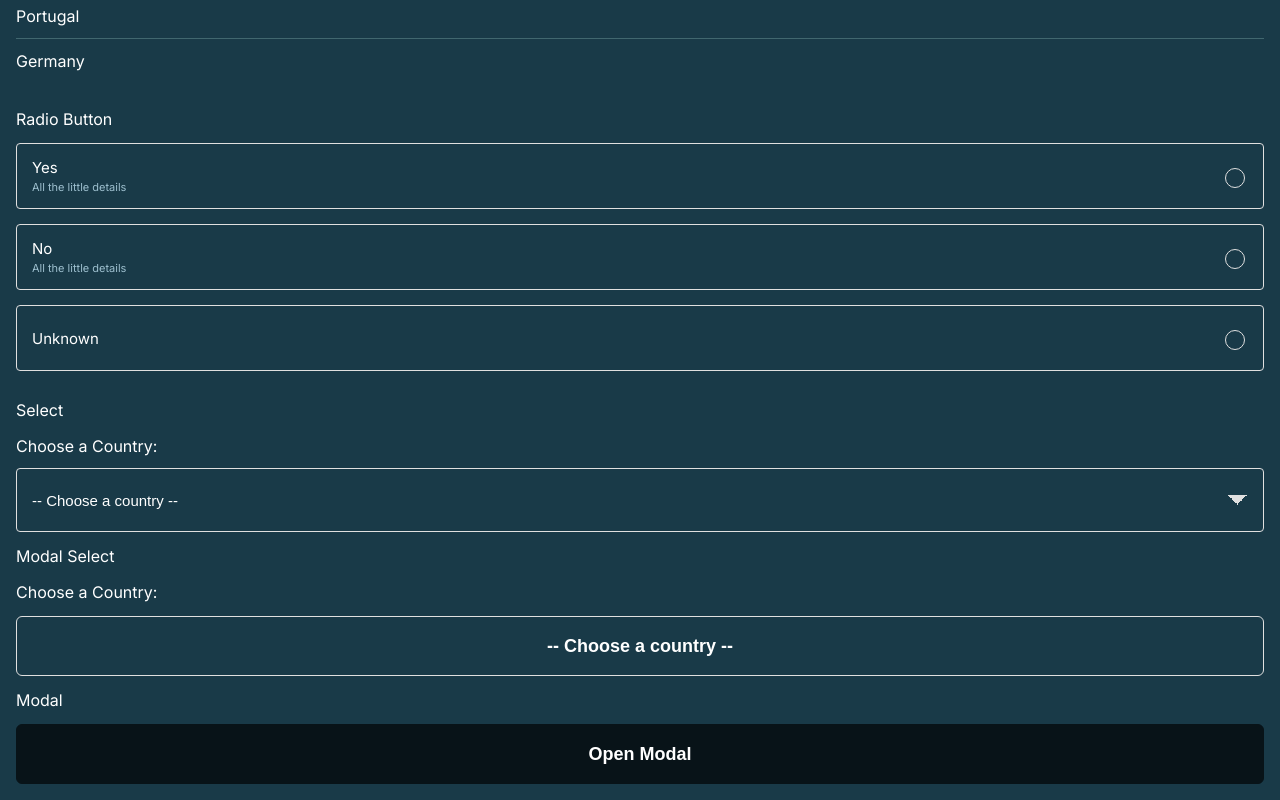
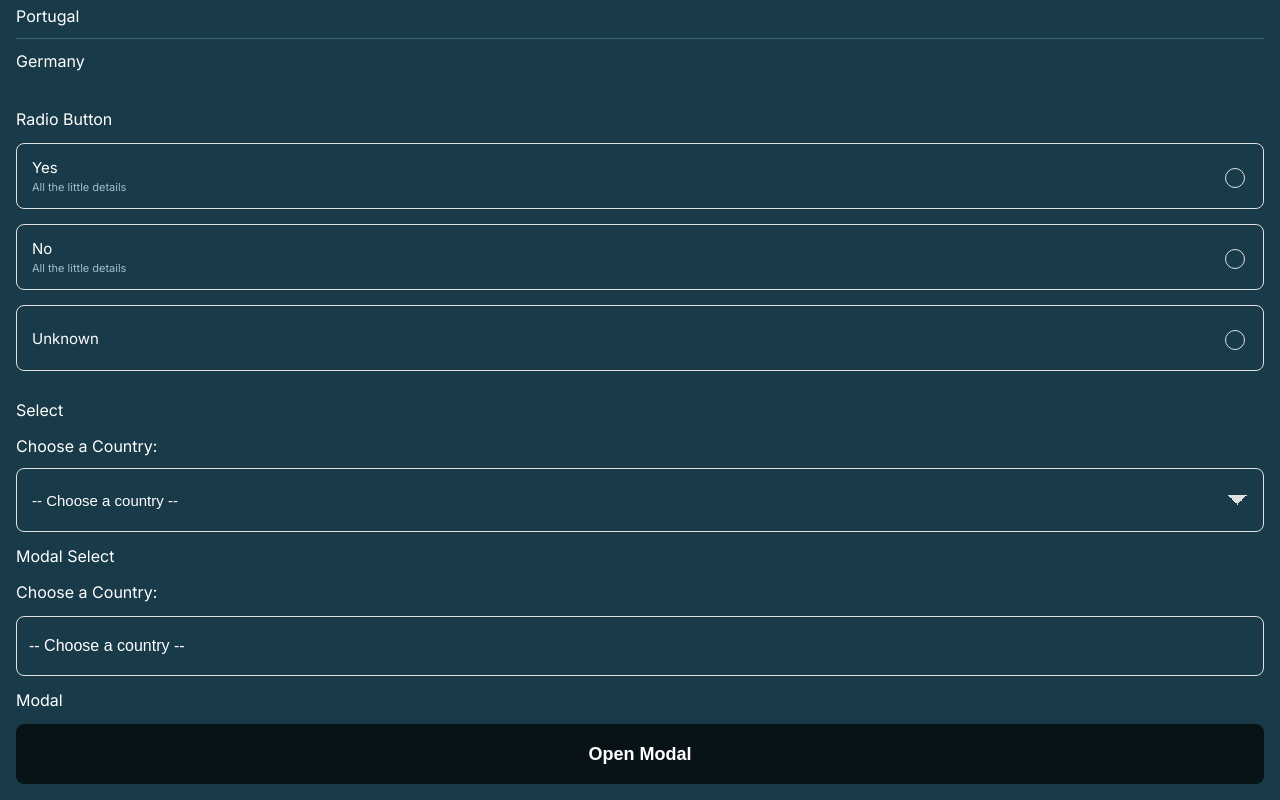
Before and after one commit to Michaeldam88/hipoteca_clara, a Next.js app: page /seeComponents in a window 1280 px wide. Shown: the part 892-1692 px from the top of the page. Built offline with nearby package versions, Linux system fonts and the light colour scheme.

Commit message:
improved some css and prop drilling

```diff
--- a/app/seeComponents/page.tsx
+++ b/app/seeComponents/page.tsx
@@ -1,7 +1,7 @@
 "use client";
 
 import Spacer from "@/ui/spacer/spacer";
-import { useState } from "react";
+import { useEffect, useState } from "react";
 import "./seeComponents.scss";
 import Text from "@/ui/text/text";
 import Button from "@/ui/button/button";
@@ -12,18 +12,41 @@ import SelectModal from "@/ui/selectModal/selectModal";
 import List from "@/ui/list/list";
 
 export default function SeeComponents() {
-  const options = [
-    { label: "Yes", subLabel: "All the little details" },
-    { label: "No", subLabel: "All the little details" },
-    { label: "Unknown", subLabel: "" },
+  const radioOptions = [
+    { id: 1001, label: "Yes", subLabel: "All the little details" },
+    { id: 1002, label: "No", subLabel: "All the little details" },
+    { id: 1003, label: "Unknown" },
   ];
 
-  const countryOptions = ["Spain", "Italy", "Portugal", "Germany"];
+  const countryOptions = [
+    { id: 2001, value: "Spain" },
+    { id: 2002, value: "Italy" },
+    { id: 2003, value: "Portugal" },
+    { id: 2004, value: "Germany" },
+  ];
 
-  const [option, setOption] = useState("");
+  const [radioOption, setRadioOption] = useState("");
   const [countryOption, setCountryOption] = useState("");
+  const [countryOptionModal, setCountryOptionModal] = useState("");
+
   const [modal, setModal] = useState(false);
   const [startClosingModal, setStartClosingModal] = useState(false);
+
+  const getRadioOption = (value: string) => {
+    setRadioOption(value);
+  };
+
+  const getCountryOption = (value: string) => {
+    setCountryOption(value);
+  };
+
+  const getCountryOptionModal = (value: string) => {
+    setCountryOptionModal(value);
+  };
+
+  useEffect(() => {
+    console.log(radioOption, countryOption, countryOptionModal);
+  }, [radioOption, countryOption, countryOptionModal]);
 
   return (
     <main className="container">
@@ -98,9 +121,9 @@ export default function SeeComponents() {
       <p>Radio Button</p>
       <Spacer />
       <RadioButton
-        options={options}
+        options={radioOptions}
         name="Confirm Radio"
-        setOption={setOption}
+        setOption={getRadioOption}
       />
       <Spacer />
       <p>Select</p>
@@ -108,12 +131,12 @@ export default function SeeComponents() {
       <Select
         name="country-select"
         options={countryOptions}
-        setOption={setCountryOption}
+        setOption={getCountryOption}
       />
       <Spacer />
       <p>Modal Select</p>
       <Spacer />
-      <SelectModal elements={countryOptions} />
+      <SelectModal options={countryOptions} setOption={getCountryOptionModal} />
       <Spacer />
       <p>Modal</p>
       <Spacer />
--- a/styles/variables.scss
+++ b/styles/variables.scss
@@ -49,11 +49,11 @@ $color-primary-25: #f8fcfc;
 //$color-primary-50: #DDEEEF;
 $color-primary-75: #87a1a3;
 $color-primary-100: #4f7476;
-$color-primary-125: #9DBFCE;
+$color-primary-125: #9dbfce;
 $color-primary-150: #193a48;
-$color-primary-175: #41676F;
+$color-primary-175: #41676f;
 $color-primary-200: #081318;
-$color-primary-225: #32636D;
+$color-primary-225: #32636d;
 //$color-primary-250: #f0b761;
 $color-primary-275: #f3b14e;
 //$color-primary-300: #CD463E;
--- a/ui/button/button.scss
+++ b/ui/button/button.scss
@@ -1,7 +1,8 @@
 @import "../../styles/variables.scss";
+
 button {
   padding: 6px 12px;
-  border-radius: 8px;
+  border-radius: $radius-small;
 }
 
 button.--primary,
@@ -14,7 +15,6 @@ button.--link {
   align-items: center;
   justify-content: center;
   border: solid 1px;
-  border-radius: 6px;
   &[disabled] {
     cursor: not-allowed;
   }
@@ -70,7 +70,7 @@ button.--primary {
   }
 }
 
-button.--primary-ghost{
+button.--primary-ghost {
   background-color: transparent;
   border: 1px solid $color-primary-350;
   color: $text-color;
--- a/ui/list/list.tsx
+++ b/ui/list/list.tsx
@@ -1,4 +1,3 @@
-import { MouseEventHandler } from "react";
 import "./list.scss";
 
 const List = ({
@@ -6,38 +5,30 @@ const List = ({
   color = "normal",
   extraAction,
 }: {
-  elements: string[];
+  elements: {
+    id: number;
+    value: string;
+  }[];
   color?: "normal" | "subtle";
   extraAction?: (value: string) => void;
 }) => {
-  const handleChange = (event: any) => {
-    const value = event.target.getAttribute("li-value");
-    if (extraAction) extraAction(value);
-  };
-
   return (
     <ul>
-      {elements.map((element, i) =>
-        i === 0 ? (
-          <li
-            className="list-element list-element--first"
-            key={element}
-            li-value={element}
-            onClick={handleChange}
-          >
-            {element}
-          </li>
-        ) : (
-          <li
-            className={`list-element list-element--${color}`}
-            key={element}
-            li-value={element}
-            onClick={handleChange}
-          >
-            {element}
-          </li>
-        )
-      )}
+      {elements.map((element, i) => (
+        <li
+          className={
+            i === 0
+              ? "list-element list-element--first"
+              : `list-element list-element--${color}`
+          }
+          key={element.id}
+          onClick={() => {
+            if (extraAction) extraAction(element.value);
+          }}
+        >
+          {element.value}
+        </li>
+      ))}
     </ul>
   );
 };
--- a/ui/radioButton/radioButton.scss
+++ b/ui/radioButton/radioButton.scss
@@ -7,7 +7,7 @@
 
 .radio-label {
   height: 64px;
-  border-radius: 4px;
+  border-radius: $radius-small;
   border: 1px solid $color-primary-350;
   margin-bottom: 15px;
   font-size: 15px;
--- a/ui/radioButton/radioButton.tsx
+++ b/ui/radioButton/radioButton.tsx
@@ -6,12 +6,9 @@ const RadioButton = ({
   name,
   setOption,
 }: {
-  options: {
-    label: string;
-    subLabel: string;
-  }[];
+  options: { id: number; label: string; subLabel?: string }[];
   name: string;
-  setOption: React.Dispatch<React.SetStateAction<string>>;
+  setOption: (value: string) => void;
 }) => {
   const handleChange = (event: React.ChangeEvent<HTMLInputElement>) => {
     setOption(event.target.value);
@@ -20,7 +17,7 @@ const RadioButton = ({
   return (
     <div className="radio-input" onChange={handleChange}>
       {options.map((option) => (
-        <label className="radio-label" key={option.label}>
+        <label className="radio-label" key={option.id}>
           <div>
             <p className="radio-label__main">{option.label}</p>
             {option.subLabel && (
--- a/ui/select/select.scss
+++ b/ui/select/select.scss
@@ -12,7 +12,7 @@
   height: 64px;
   width: 100%;
   border: 1px solid $color-primary-350;
-  border-radius: 4px;
+  border-radius: $radius-small;
   background-color: transparent;
   font-size: 15px;
   color: $text-color;
--- a/ui/select/select.tsx
+++ b/ui/select/select.tsx
@@ -5,9 +5,9 @@ const Select = ({
   name,
   setOption,
 }: {
-  options: string[];
+  options: { id: number; value: string }[];
   name: string;
-  setOption: React.Dispatch<React.SetStateAction<string>>;
+  setOption: (value: string) => void;
 }) => {
   const handleChange = (event: React.ChangeEvent<HTMLInputElement>) => {
     setOption(event.target.value);
@@ -22,8 +22,12 @@ const Select = ({
             -- Choose a country --
           </option>
           {options.map((option) => (
-            <option className="select-option" value={option} key={option}>
-              {option}
+            <option
+              className="select-option"
+              value={option.value}
+              key={option.id}
+            >
+              {option.value}
             </option>
           ))}
         </select>
--- /dev/null
+++ b/ui/selectModal/selectModal.scss
@@ -0,0 +1,14 @@
+@import "../../styles/variables.scss";
+
+.select-button {
+  background-color: transparent;
+  border: 1px solid $color-primary-350;
+  color: $text-color;
+  height: 60px;
+  font-size: 1rem;
+  width: 100%;
+  cursor: pointer;
+  display: flex;
+  align-items: center;
+  justify-content: start;
+}
--- a/ui/selectModal/selectModal.tsx
+++ b/ui/selectModal/selectModal.tsx
@@ -1,31 +1,38 @@
-import { use, useState } from "react";
+import { useState } from "react";
 import Text from "@/ui/text/text";
-import Button from "@/ui/button/button";
 import Spacer from "@/ui/spacer/spacer";
 import Modal from "@/ui/modal/modal";
 import List from "@/ui/list/list";
+import "./selectModal.scss";
 
-const SelectModal = ({ elements }: { elements: string[] }) => {
+const SelectModal = ({
+  options,
+  setOption,
+}: {
+  options: {
+    id: number;
+    value: string;
+  }[];
+  setOption: (value: string) => void;
+}) => {
   const [modal, setModal] = useState(false);
-  const [buttonText, setButtonText] = useState("-- Choose a country --");
   const [startClosingModal, setStartClosingModal] = useState(false);
 
-  const handleClick = (value:string) => {
+  const [buttonText, setButtonText] = useState("-- Choose a country --");
+
+  const handleClick = (value: string) => {
     setButtonText(value);
     setStartClosingModal(true);
+    setOption(value);
   };
 
   return (
     <>
       <Text text="Choose a Country:" preset="small" />
       <Spacer />
-      <Button
-        text={buttonText}
-        preset="primary-ghost"
-        type="button"
-        size="medium"
-        onClick={() => setModal(true)}
-      />
+      <button className="select-button" onClick={() => setModal(true)}>
+        {buttonText}
+      </button>
 
       {modal && (
         <Modal
@@ -41,11 +48,7 @@ const SelectModal = ({ elements }: { elements: string[] }) => {
             />
           }
           content={
-            <List
-              elements={elements}
-              color="subtle"
-              extraAction={handleClick}
-            />
+            <List elements={options} color="subtle" extraAction={handleClick} />
           }
           startClosing={startClosingModal}
         />
```
